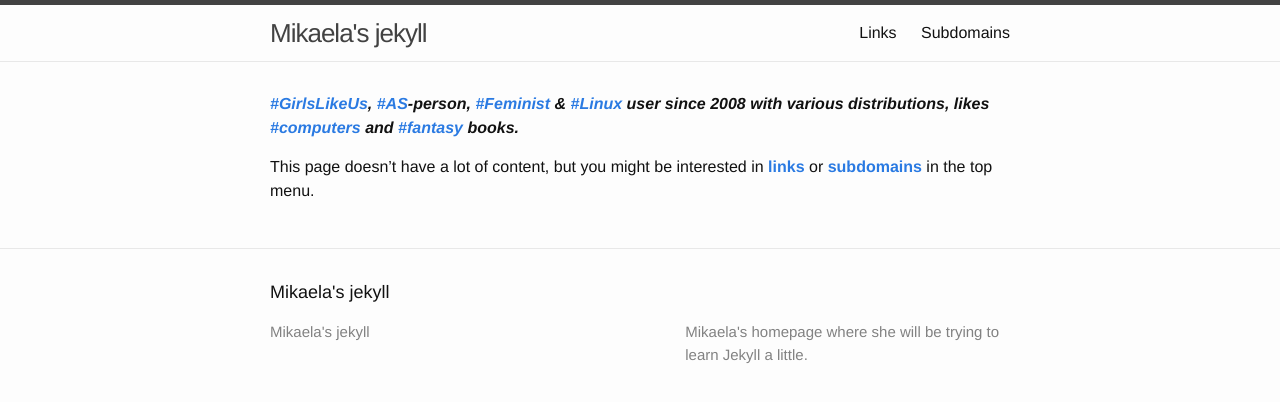
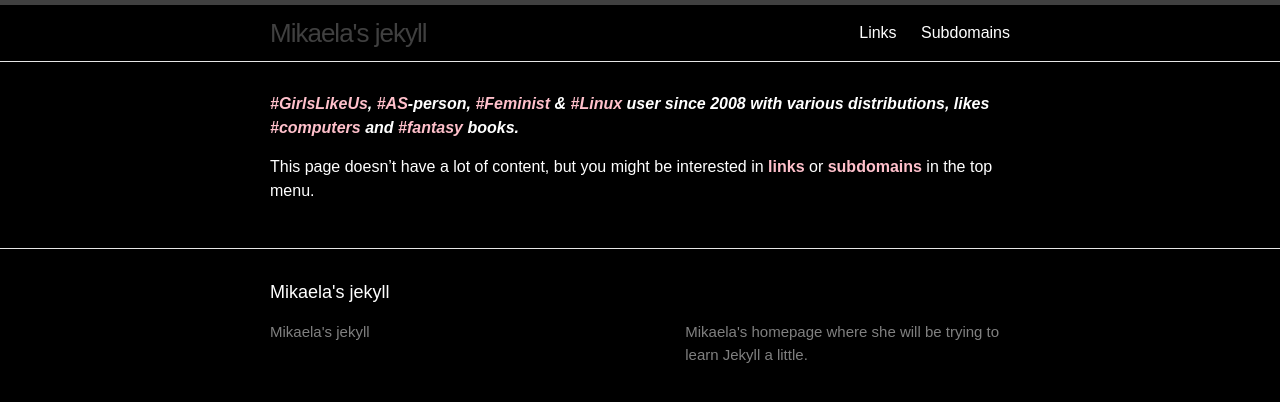
Before and after one commit to Mikaela/mikaela.github.io, a Jekyll site: the page built from index.md, in a window 1280 px wide. Shown: the top 402 px of the page. Built offline with Jekyll 4.4.1, drawn with Linux system fonts in a browser that asks for light colours.

Commit message:
css/main.css: change colours
I am trying to make this site look like me, but with a little bad luck.

```diff
--- a/css/main.scss
+++ b/css/main.scss
@@ -6,18 +6,19 @@
 
 
 // Our variables
-$base-font-family: Helvetica, Arial, sans-serif;
+//$base-font-family: Helvetica, Arial, sans-serif;
+$base-font-family: "Copperplate / Copperplate Gothic Light", sans-serif;
 $base-font-size:   16px;
 $small-font-size:  $base-font-size * 0.875;
 $base-line-height: 1.5;
 
 $spacing-unit:     30px;
 
-$text-color:       #111;
-$background-color: #fdfdfd;
-$brand-color:      #2a7ae2;
+$text-color:       white;
+$background-color: black;
+$brand-color:      pink;
 
-$grey-color:       #828282;
+$grey-color:       gray;
 $grey-color-light: lighten($grey-color, 40%);
 $grey-color-dark:  darken($grey-color, 25%);
 
```
